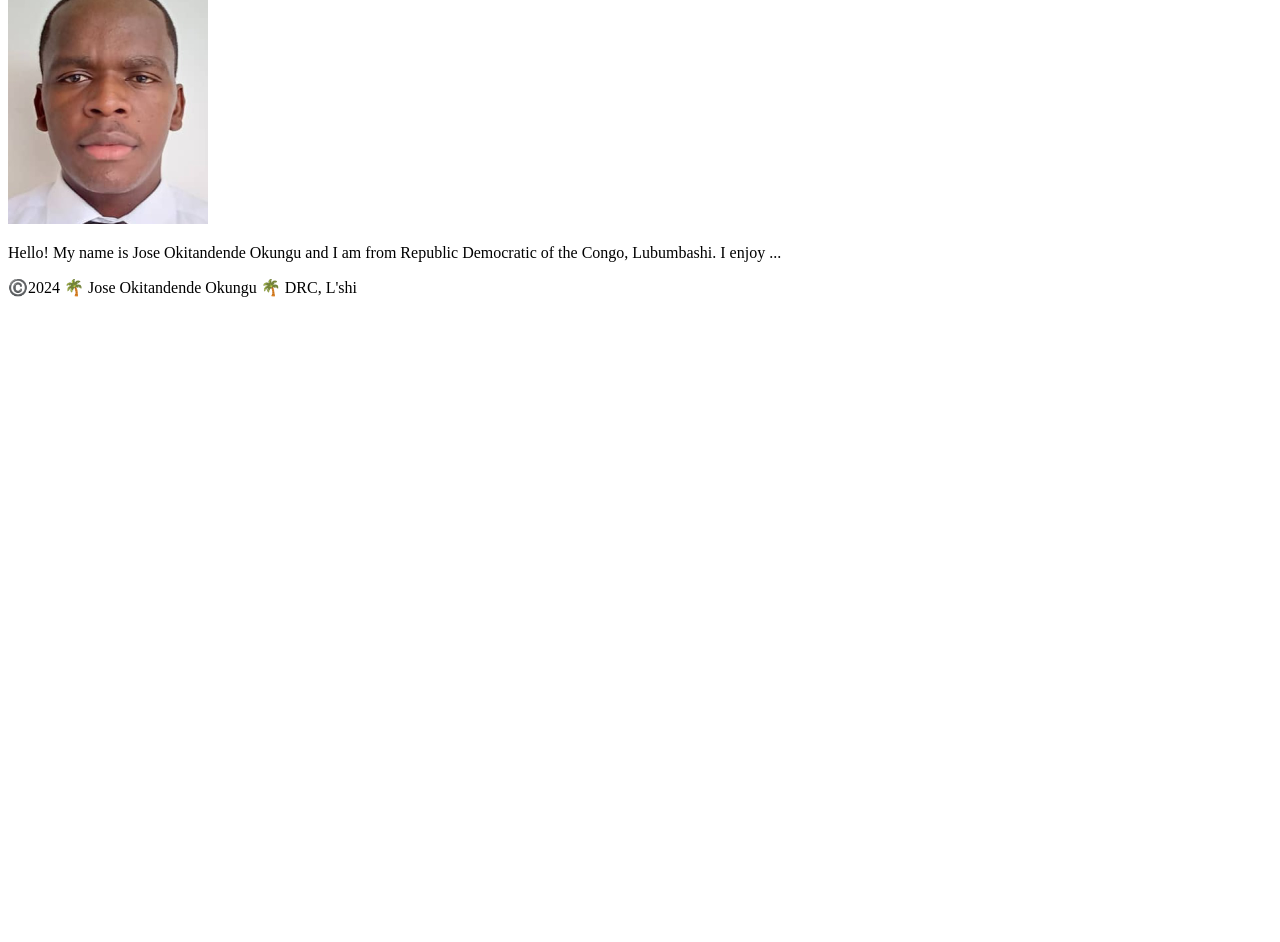
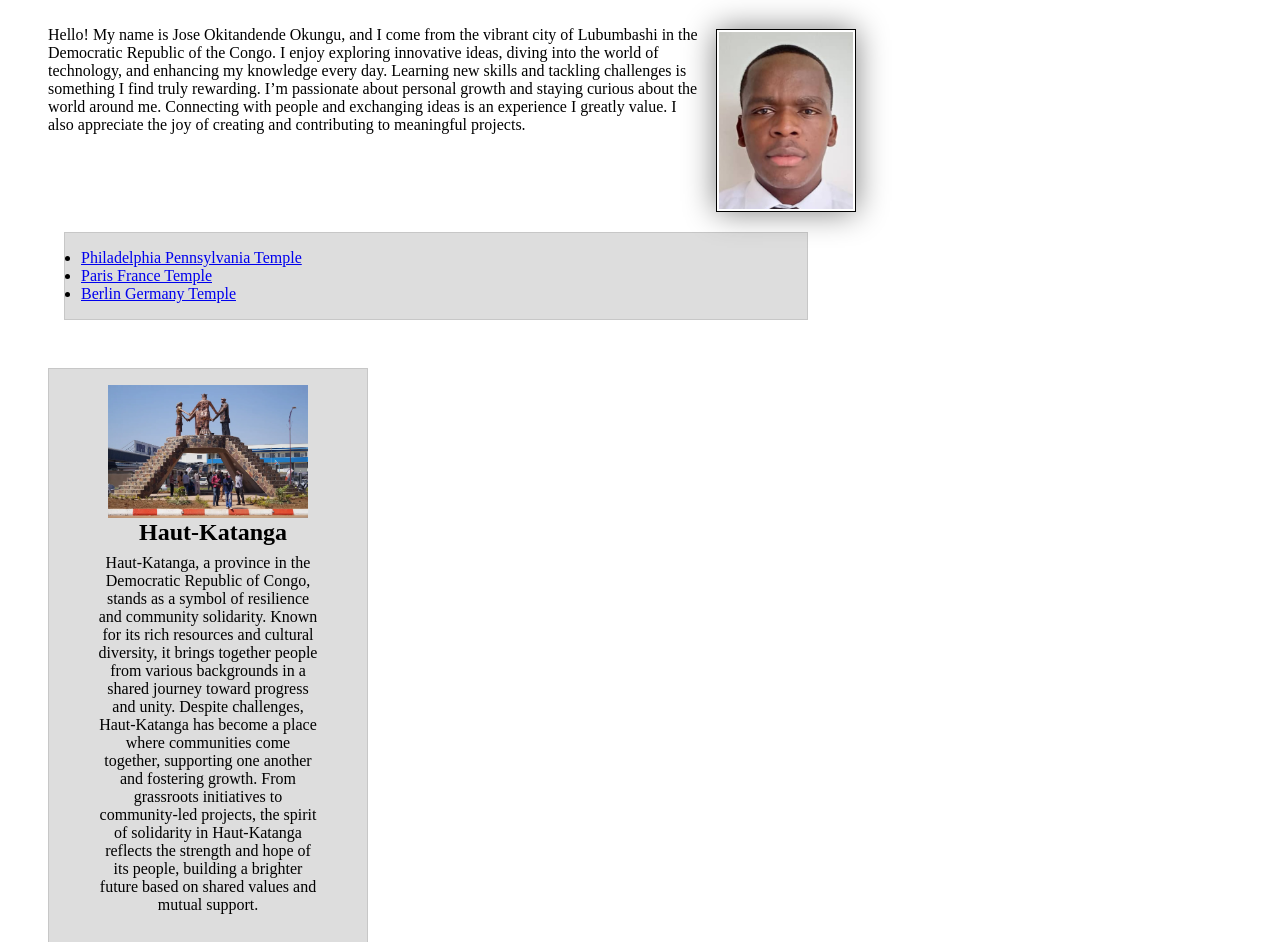
Before and after one commit to joseokungu/wdd130, a plain HTML site: page index.html in a window 1280 px wide. Shown: the part 146-1088 px from the top of the page. Before the commit the page ends 800 px from the top, so only its background shows below. Drawn offline with Linux system fonts and the light colour scheme.

Commit message:
week 02 home page

```diff
--- a/index.html
+++ b/index.html
@@ -4,7 +4,10 @@
 <head>
   <meta charset="utf-8">
   <meta name="viewport" content="width=device-width,initial-scale=1.0">
-  <title>Jose Okitandende Okungu | WDD 130</title>
+  <meta name="description" content="Student Home Page">
+  <meta name="author" content="Jose Okitnadende Okungu">
+  <link rel="stylesheet" href="styles/styles.css">
+  <title>🌴Jose Okitandende Okungu | WDD 130</title>
 </head>
 
 <body>
@@ -13,14 +16,47 @@
       <a href="#">Home</a>
       <a href="#">Rafting Site</a>
       <a href="#">Rafting Site Plan</a>
+      <a href="https://www.linkedin.com/in/jos%C3%A9-okitandende-okungu-4142a2275/">Profile</a>
     </nav>
   </header>
   <main>
     <h1>Jose Okitandende Okungu | WDD 130</h1>
-    <img src="images/profile.jpg" alt="Hello, my name's Jose Okitandende Okungu" width="200">
-    <p>Hello! My name is Jose Okitandende Okungu and I am from Republic Democratic of the Congo, Lubumbashi. I enjoy ...
+
+      <img src="images/profile.jpg" alt="Hello, my name's Jose Okitandende Okungu" width="200">
+      <p>
+        Hello! My name is Jose Okitandende Okungu, and I come from the vibrant city of Lubumbashi in the Democratic
+        Republic of the Congo.
+
+        I enjoy exploring innovative ideas, diving into the world of technology, and enhancing my knowledge every day.
+        Learning new skills and tackling challenges is something I find truly rewarding.
+        I’m passionate about personal growth and staying curious about the world around me.
+        Connecting with people and exchanging ideas is an experience I greatly value.
+        I also appreciate the joy of creating and contributing to meaningful projects.
+      </p>
+      <br>
+
+    <ul class="box">
+      <li><a href="https://www.churchofjesuschrist.org/temples/details/philadelphia-pennsylvania-temple"
+          target="_blank">Philadelphia Pennsylvania Temple</a></li>
+      <li><a href="https://www.churchofjesuschrist.org/temples/details/paris-france-temple" target="_blank">Paris France
+          Temple</a></li>
+      <li><a href="https://www.churchofjesuschrist.org/temples/details/lima-peru-los-olivos-temple"
+          target="_blank">Berlin
+          Germany Temple</a></li>
+    </ul>
+  </main>
+  <aside class="box">
+    <h2>Haut-Katanga</h2>
+    <img src="images/katanga.webp" alt="solidarity place">
+    <p>
+      Haut-Katanga, a province in the Democratic Republic of Congo, stands as a symbol of resilience and community
+      solidarity. Known for its rich resources and cultural diversity, it brings together people from various
+      backgrounds in a shared journey toward progress and unity. Despite challenges, Haut-Katanga has become a place
+      where communities come together, supporting one another and fostering growth. From grassroots initiatives to
+      community-led projects, the spirit of solidarity in Haut-Katanga reflects the strength and hope of its people,
+      building a brighter future based on shared values and mutual support.
     </p>
-  </main>
+  </aside>
   <footer>
     <p>©️2024 🌴 Jose Okitandende Okungu 🌴 DRC, L'shi</p>
   </footer>
```
